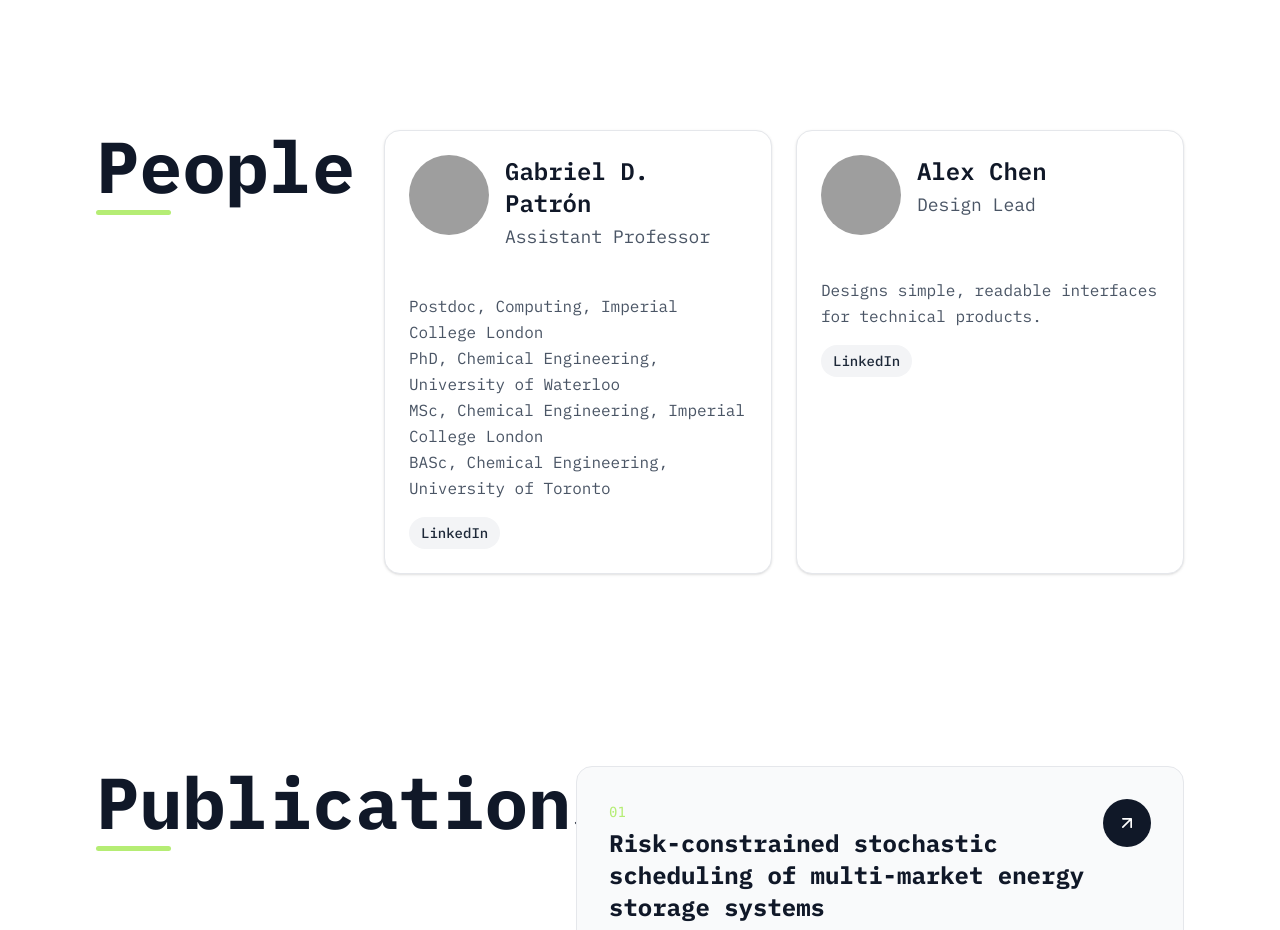
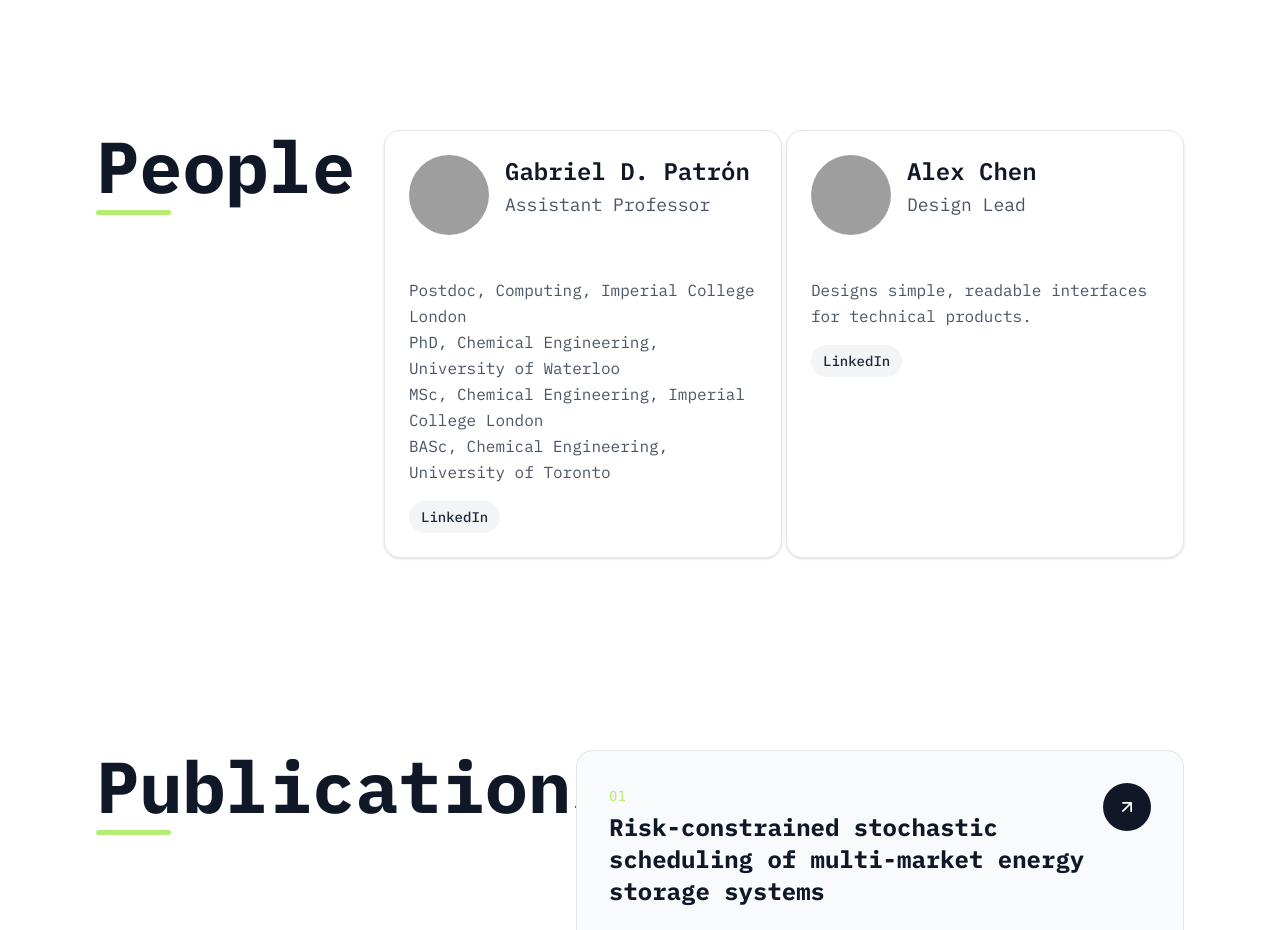
Before and after one commit to gabrielpatron/gabrielpatron.github.io, an Astro site: page / in a window 1280 px wide. Shown: the part 1440-2370 px from the top of the page. Built offline with nearby package versions, Linux system fonts and the light colour scheme; Astro itself is replaced by a stand-in of ours; grey boxes are pictures that could not be loaded.

Commit message:
Update People.astro

```diff
--- a/src/components/People.astro
+++ b/src/components/People.astro
@@ -21,7 +21,7 @@
         </div>
 
         <div class="lg:col-span-9">
-          <div class="grid grid-cols-1 md:grid-cols-2 gap-6">
+          <div class="grid grid-cols-1 md:grid-cols-2 gap-1">
             {people.map((person) => (
               <article class="rounded-2xl border border-gray-200 p-6 shadow-sm bg-white">
                 <div class="flex items-start gap-4">
```
